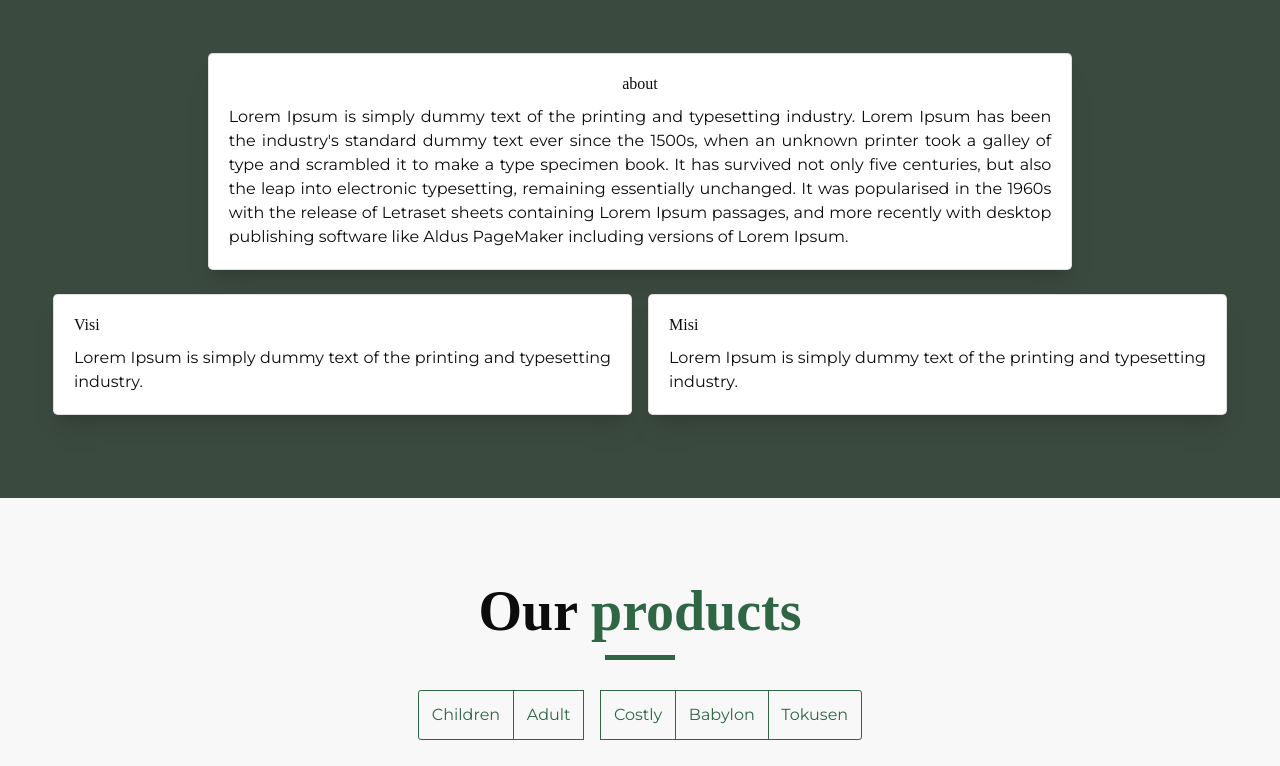
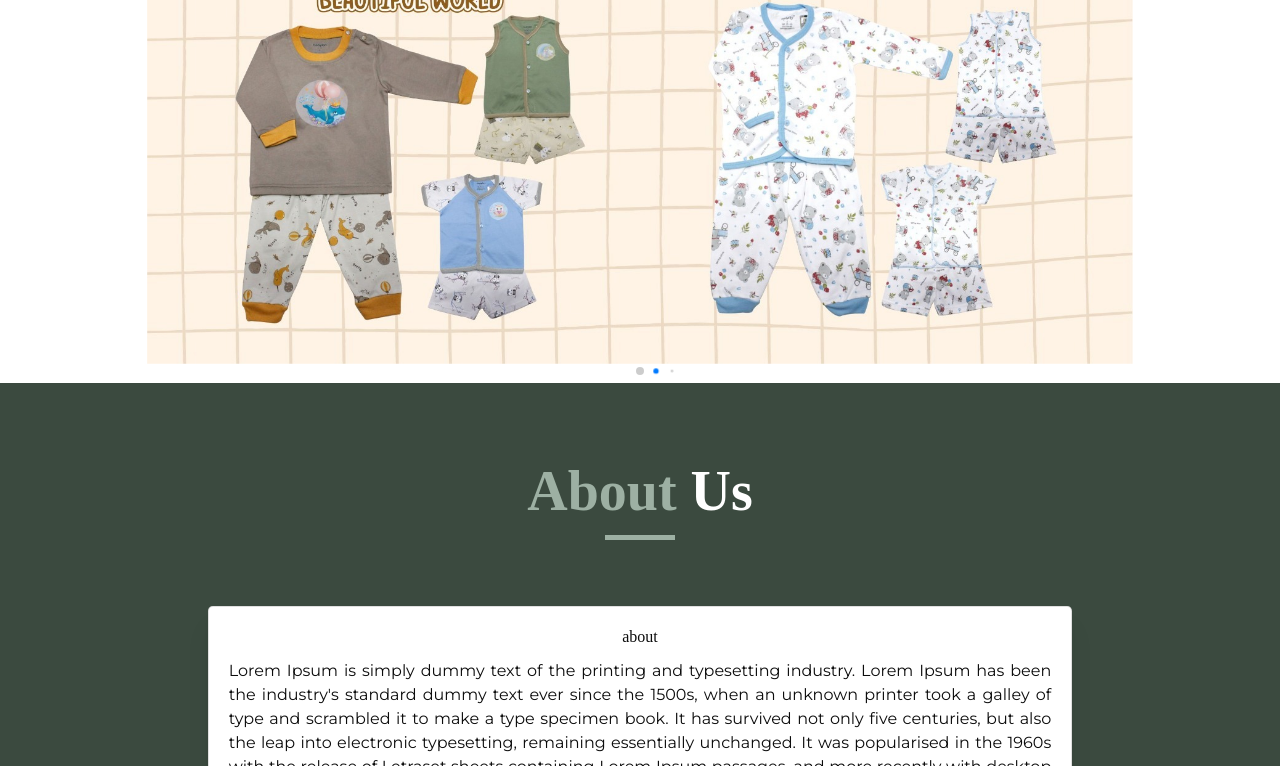
Before and after one commit to bima31/web_rk, a plain HTML site: page index.html in a window 1280 px wide. Shown: the part 311-1077 px from the top of the page. Drawn offline with nearby package versions, Linux system fonts and the light colour scheme; some packages are replaced by stand-ins of ours; the site is published under a folder, as on GitHub Pages, so addresses that start at the root find nothing; a script that the page names is missing.

Commit message:
29-05-2024 fixs

```diff
--- a/index.html
+++ b/index.html
@@ -129,17 +129,17 @@
          <section class="swiper-body ">
             <swiper-container class="mySwiper"  effect="fade" pagination="true"  pagination-dynamic-bullets="true" loop="true" speed="1200" autoplay-delay="3000" waitForTransition="true">
                <swiper-slide>
-                  <img src="/images/image1.jpg" loading="lazy" alt="">
+                  <img src="images/image1.jpg" loading="lazy" alt="">
                   <div class="swiper-lazy-preloader"></div>
                </swiper-slide>
                <swiper-slide>
-                  <img src="/images/image2.jpg" alt="">
+                  <img src="images/image2.jpg" alt="">
                </swiper-slide>
                <swiper-slide>
-                  <img src="/images/image1.jpg" alt="">
+                  <img src="images/image1.jpg" alt="">
                </swiper-slide>
                <swiper-slide>
-                  <img src="/images/image2.jpg" alt="">
+                  <img src="images/image2.jpg" alt="">
                </swiper-slide>
             </swiper-container>
          </section>
```
